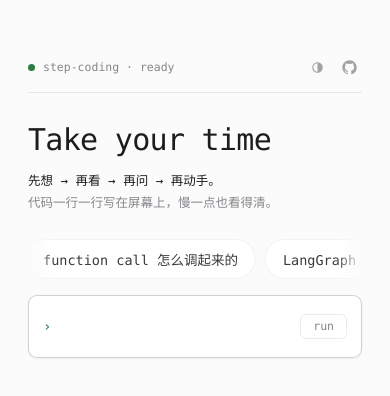
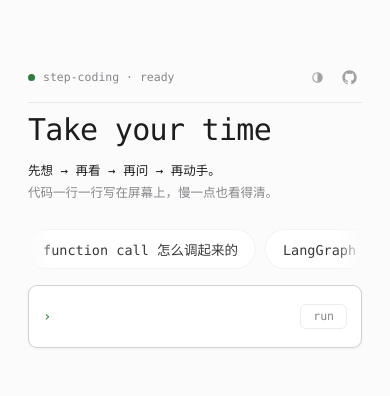
Before and after one commit to New-King/step-coding, a React (Vite) app in the folder web/: page / in a window 390 px wide. Shown: the part 216-612 px from the top of the page. Built offline with nearby package versions, Linux system fonts and the light colour scheme.

Commit message:
首页间距：标题上留白 62→10px；手机端整体上移 50px

```diff
--- a/web/src/styles.css
+++ b/web/src/styles.css
@@ -1185,7 +1185,7 @@ html[data-theme="dark"] .composer:focus-within {
 }
 
 .ask-inner h1 {
-  margin: 62px 0 16px;
+  margin: 10px 0 16px;
   font-size: 44px;
   font-weight: 500;
   letter-spacing: -1.2px;
@@ -3281,12 +3281,13 @@ html[data-theme="dark"] .line .acts button.danger:hover {
 @media (max-width: 720px) {
   .ask-hero {
     /* 内容不满一屏时在视口里居中，超过一屏仍从顶部开始（safe center 自带这个行为） */
-    padding: 28px 18px 34px;
+    /* 仍然居中，但底部留白比顶部多 100px：整块视觉上移 50px，下面空出来的地方留给「最近」 */
+    padding: 28px 18px 128px;
     align-content: safe center;
   }
 
   .ask-inner h1 {
-    margin: 30px 0 12px;
+    margin: 10px 0 12px;
     font-size: 30px;
     letter-spacing: -0.7px;
   }
```
